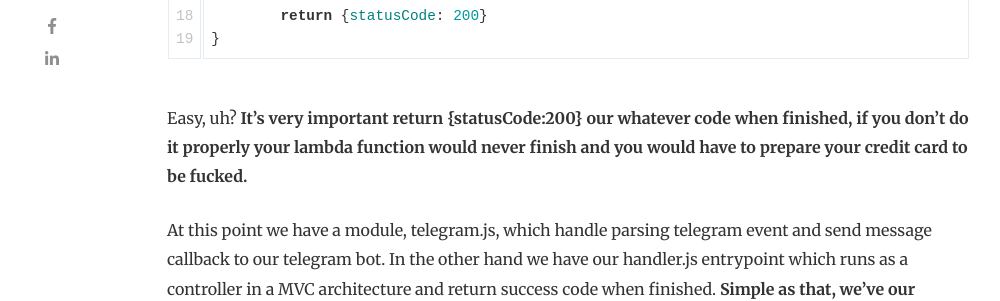
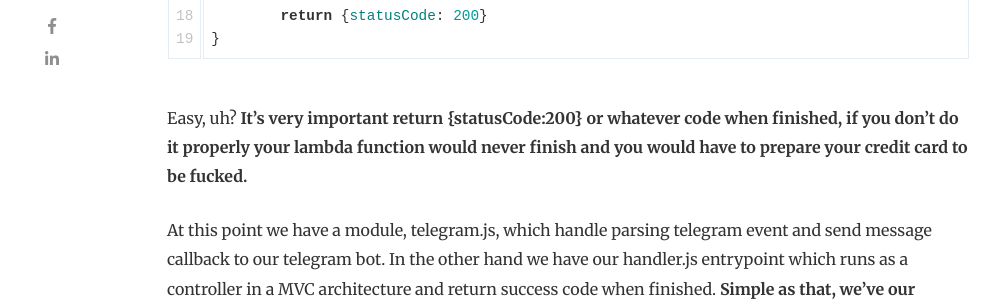
Before and after one commit to Chillaso/chillaso.github.io, a Jekyll site: the page built from _posts/2020-04-01-sls-telegram-bot.md, in a window 1280 px wide and 900 px high, scrolled down 4163 px. Shown: the part 152-453 px from the top of the window, without its empty margins (118-1118 px from the left). Built offline with Jekyll 4.4.1, drawn with Linux system fonts in a browser that asks for light colours; nearby versions of some CDN libraries; some of the changed text lies outside the part shown.

Commit message:
fix english stuffs

````diff
--- a/_posts/2020-04-01-sls-telegram-bot.md
+++ b/_posts/2020-04-01-sls-telegram-bot.md
@@ -118,7 +118,7 @@ module.exports.covidApp = async event =>
 	return {statusCode: 200}
 }
 ```
-Easy, uh? **It's very important return {statusCode:200} our whatever code when finished, if you don't do it properly your lambda function would never finish and you would have to prepare your credit card to be fucked.**
+Easy, uh? **It's very important return {statusCode:200} or whatever code when finished, if you don't do it properly your lambda function would never finish and you would have to prepare your credit card to be fucked.**
 
 At this point we have a module, telegram.js, which handle parsing telegram event and send message callback to our telegram bot. In the other hand we have our handler.js entrypoint which runs as a controller in a MVC architecture and return success code when finished. **Simple as that, we've our backend finished**
 
````
Also changed, not shown: other parts of _posts/2020-04-01-sls-telegram-bot.md (+1 -1 lines), changelog.md.
